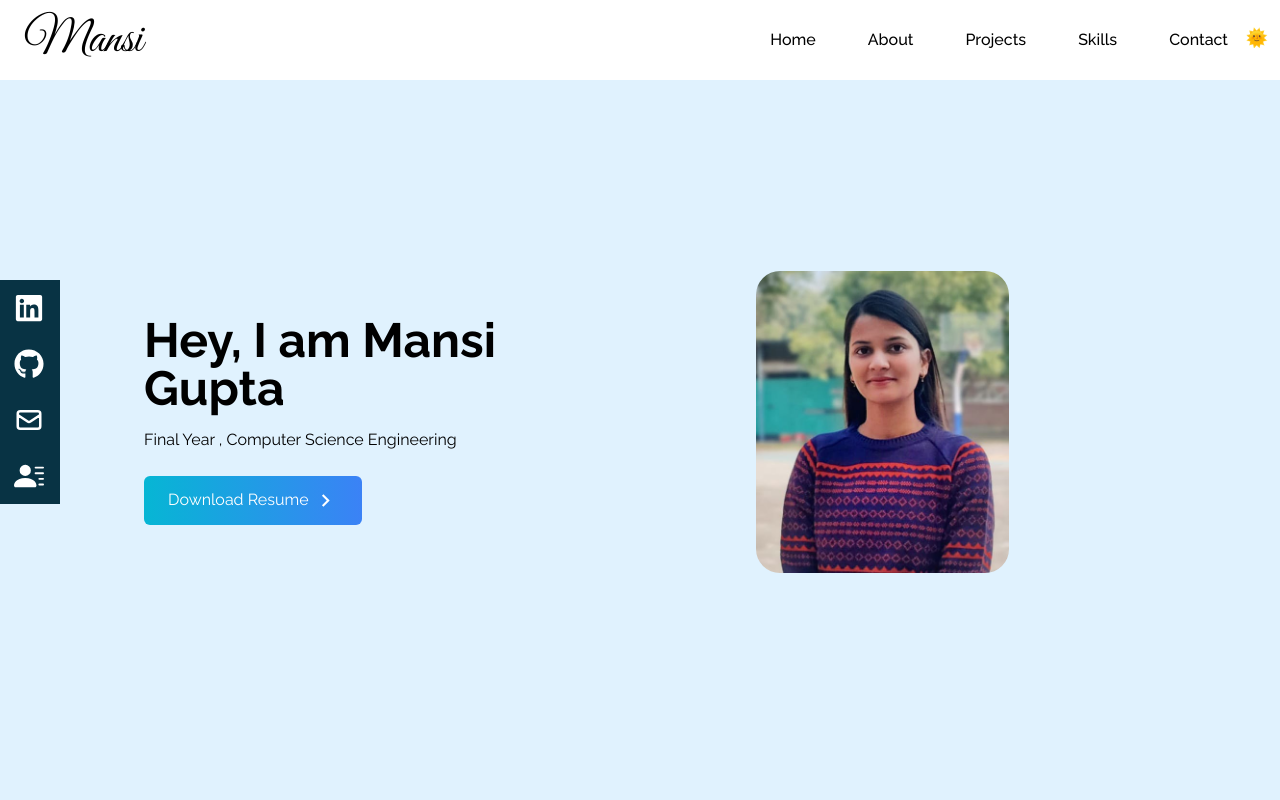
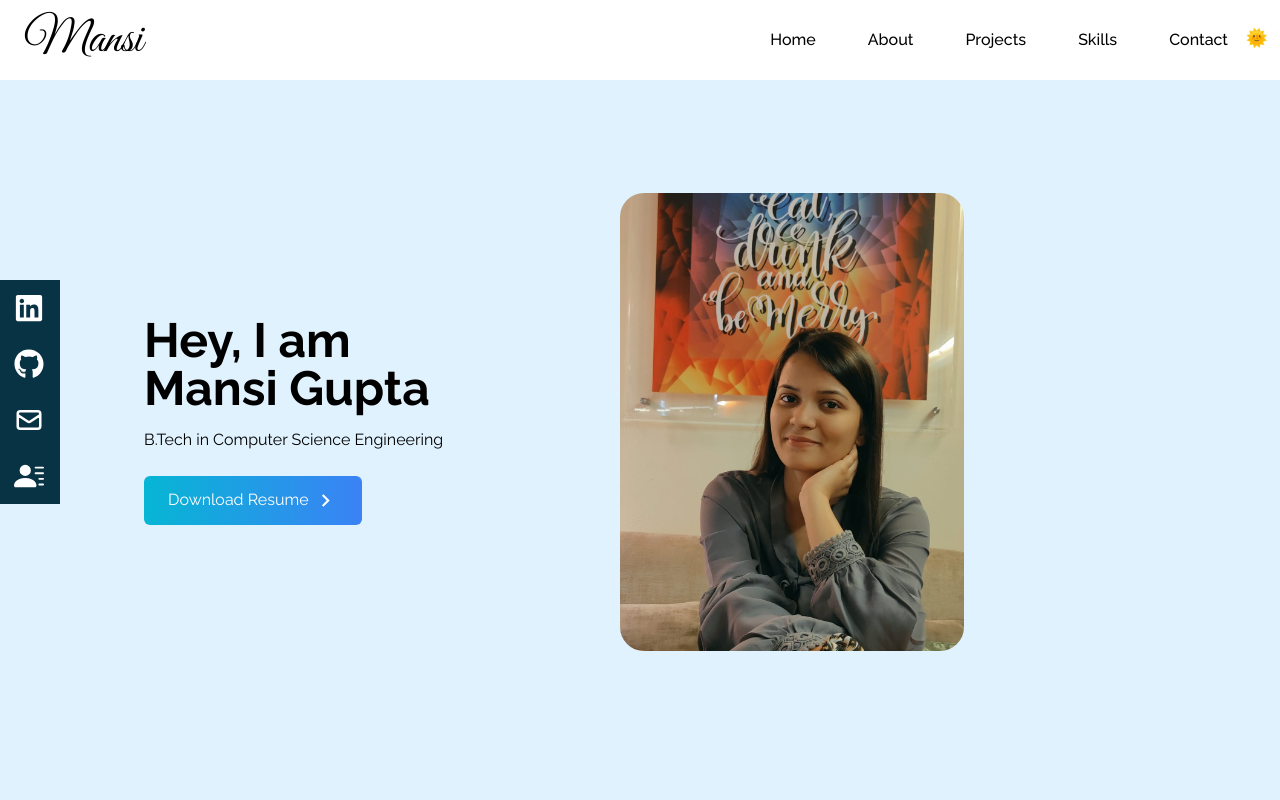
Before and after one commit to Mansi-Gupta11/portfolio, a React (Create React App) app: page / in a window 1280 px wide. Shown: the top 800 px of the page. Built offline with nearby package versions, Linux system fonts and the light colour scheme; the HTML template or start-up script is replaced by a standard one.

Commit message:
Rename folder

```diff
--- a/public/index.html
+++ b/public/index.html
@@ -24,7 +24,7 @@
       work correctly both with client-side routing and a non-root public URL.
       Learn how to configure a non-root public URL by running `npm run build`.
     -->
-    <title>React App</title>
+    <title>Mansi Gupta</title>
   </head>
   <body>
     <noscript>You need to enable JavaScript to run this app.</noscript>
--- a/src/components/Home.jsx
+++ b/src/components/Home.jsx
@@ -1,5 +1,5 @@
 import React from 'react'
-import Mansi from "../assets/mansi4.jpeg";
+import Mansi from "../assets/mansi2.jpeg";
 import { MdOutlineKeyboardArrowRight } from "react-icons/md";
 
 const Home = () => {
@@ -14,14 +14,14 @@ const Home = () => {
                     <h2 className="text-3xl sm:text-5xl font-bold dark:text-white">Hey, I am Mansi Gupta</h2>
 
                     <p className="dark:text-white py-4 max-w-md">
-                       Final Year , Computer Science Engineering
+                       B.Tech in Computer Science Engineering
                     </p>
 
                     <div >
                         <button className="group text-white w-fit px-6 py-3
                     my-2 flex items-center rounded-md bg-gradient-to-r
                     from-cyan-500 to-blue-500 cursor-pointer">
-                            <a href="/resume.pdf" download={true}>Download Resume</a>
+                            <a href="/Mansi_Gupta.pdf" download={true}>Download Resume</a>
                             <span className="group-hover:rotate-90 duration-300">
                                 <MdOutlineKeyboardArrowRight size={25}
                                     className="ml-1" />
```
Also changed, not shown: src/assets/mansi2.jpeg (added), 1 other file (tests, documents, lock files or other folders).
